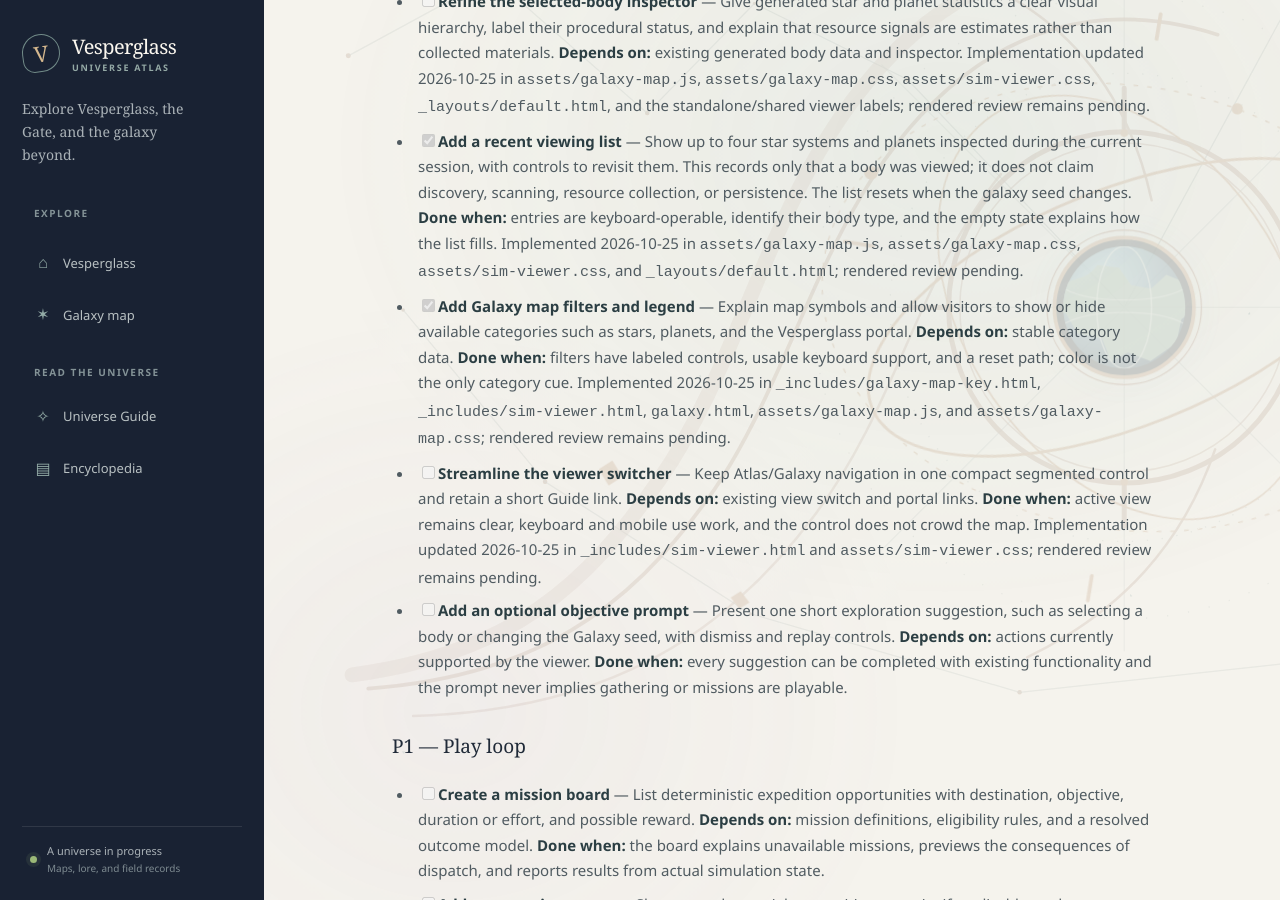
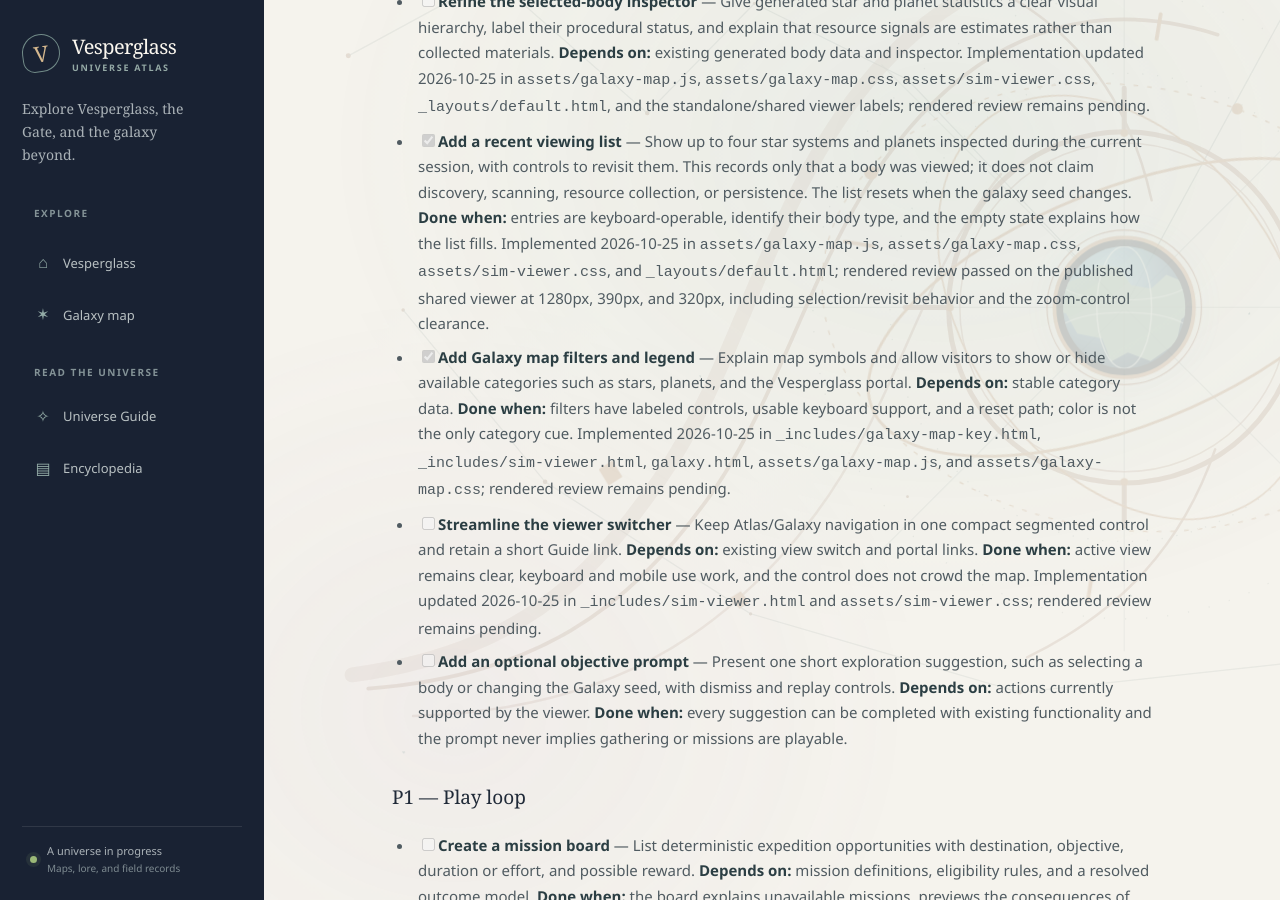
Before and after one commit to vesperglass/vesperglass.github.io, a Jekyll site: the page built from SIM_UI_BACKLOG.md, in a window 1280 px wide and 900 px high, scrolled down 1797 px. Built offline with Jekyll 4.4.1, drawn with Linux system fonts in a browser that asks for light colours; our own code applies the rules of GitHub Pages for plain Markdown files.

Commit message:
Record recent viewing list review

```diff
--- a/SIM_UI_BACKLOG.md
+++ b/SIM_UI_BACKLOG.md
@@ -32,7 +32,7 @@ Apply this checklist to every backlog item before marking it complete. Define wh
 ### P0 — Foundation
 
 - [ ] **Refine the selected-body inspector** — Give generated star and planet statistics a clear visual hierarchy, label their procedural status, and explain that resource signals are estimates rather than collected materials. **Depends on:** existing generated body data and inspector. Implementation updated 2026-10-25 in `assets/galaxy-map.js`, `assets/galaxy-map.css`, `assets/sim-viewer.css`, `_layouts/default.html`, and the standalone/shared viewer labels; rendered review remains pending.
-- [x] **Add a recent viewing list** — Show up to four star systems and planets inspected during the current session, with controls to revisit them. This records only that a body was viewed; it does not claim discovery, scanning, resource collection, or persistence. The list resets when the galaxy seed changes. **Done when:** entries are keyboard-operable, identify their body type, and the empty state explains how the list fills. Implemented 2026-10-25 in `assets/galaxy-map.js`, `assets/galaxy-map.css`, `assets/sim-viewer.css`, and `_layouts/default.html`; rendered review pending.
+- [x] **Add a recent viewing list** — Show up to four star systems and planets inspected during the current session, with controls to revisit them. This records only that a body was viewed; it does not claim discovery, scanning, resource collection, or persistence. The list resets when the galaxy seed changes. **Done when:** entries are keyboard-operable, identify their body type, and the empty state explains how the list fills. Implemented 2026-10-25 in `assets/galaxy-map.js`, `assets/galaxy-map.css`, `assets/sim-viewer.css`, and `_layouts/default.html`; rendered review passed on the published shared viewer at 1280px, 390px, and 320px, including selection/revisit behavior and the zoom-control clearance.
 - [x] **Add Galaxy map filters and legend** — Explain map symbols and allow visitors to show or hide available categories such as stars, planets, and the Vesperglass portal. **Depends on:** stable category data. **Done when:** filters have labeled controls, usable keyboard support, and a reset path; color is not the only category cue. Implemented 2026-10-25 in `_includes/galaxy-map-key.html`, `_includes/sim-viewer.html`, `galaxy.html`, `assets/galaxy-map.js`, and `assets/galaxy-map.css`; rendered review remains pending.
 - [ ] **Streamline the viewer switcher** — Keep Atlas/Galaxy navigation in one compact segmented control and retain a short Guide link. **Depends on:** existing view switch and portal links. **Done when:** active view remains clear, keyboard and mobile use work, and the control does not crowd the map. Implementation updated 2026-10-25 in `_includes/sim-viewer.html` and `assets/sim-viewer.css`; rendered review remains pending.
 - [ ] **Add an optional objective prompt** — Present one short exploration suggestion, such as selecting a body or changing the Galaxy seed, with dismiss and replay controls. **Depends on:** actions currently supported by the viewer. **Done when:** every suggestion can be completed with existing functionality and the prompt never implies gathering or missions are playable.
```
